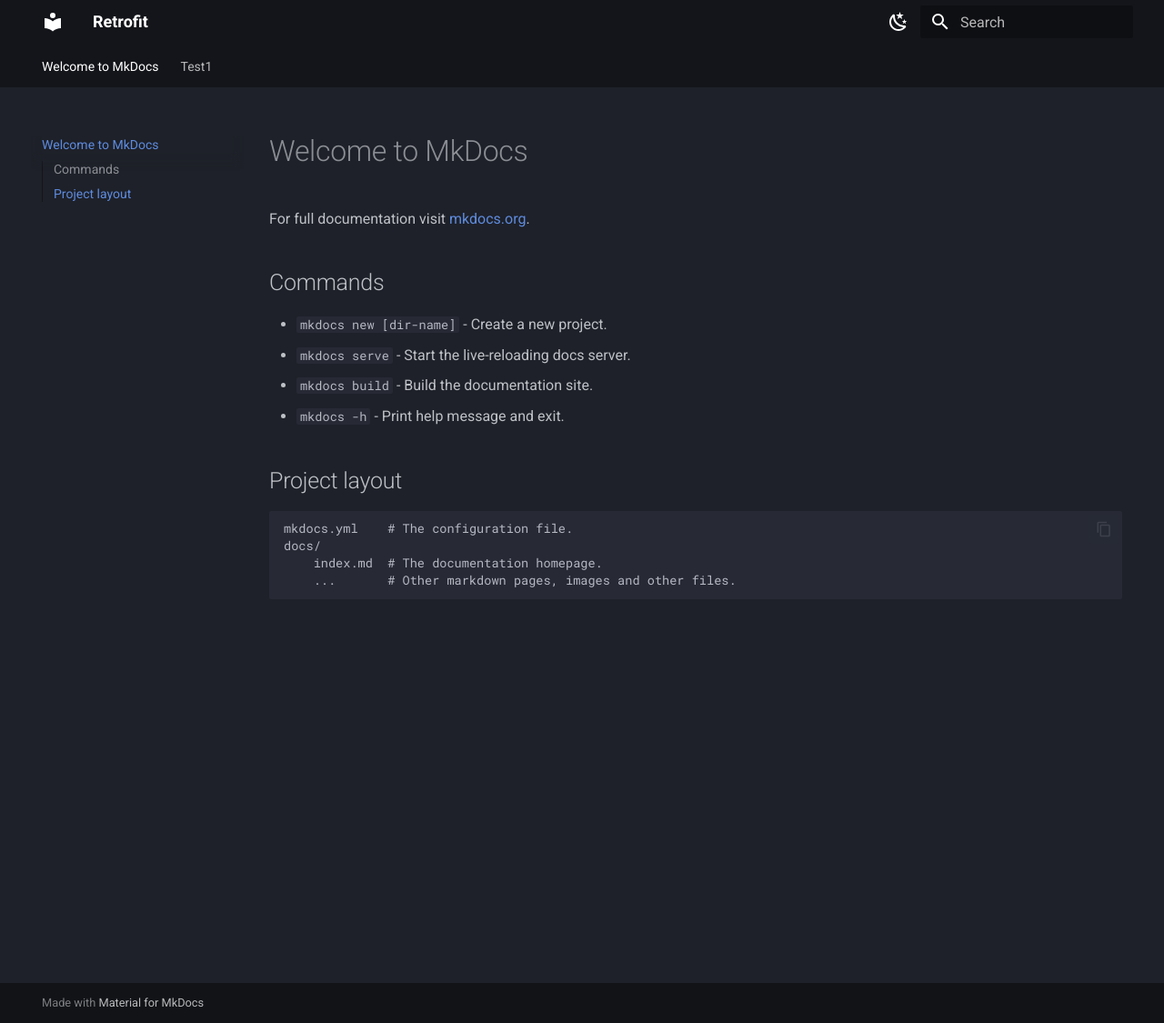
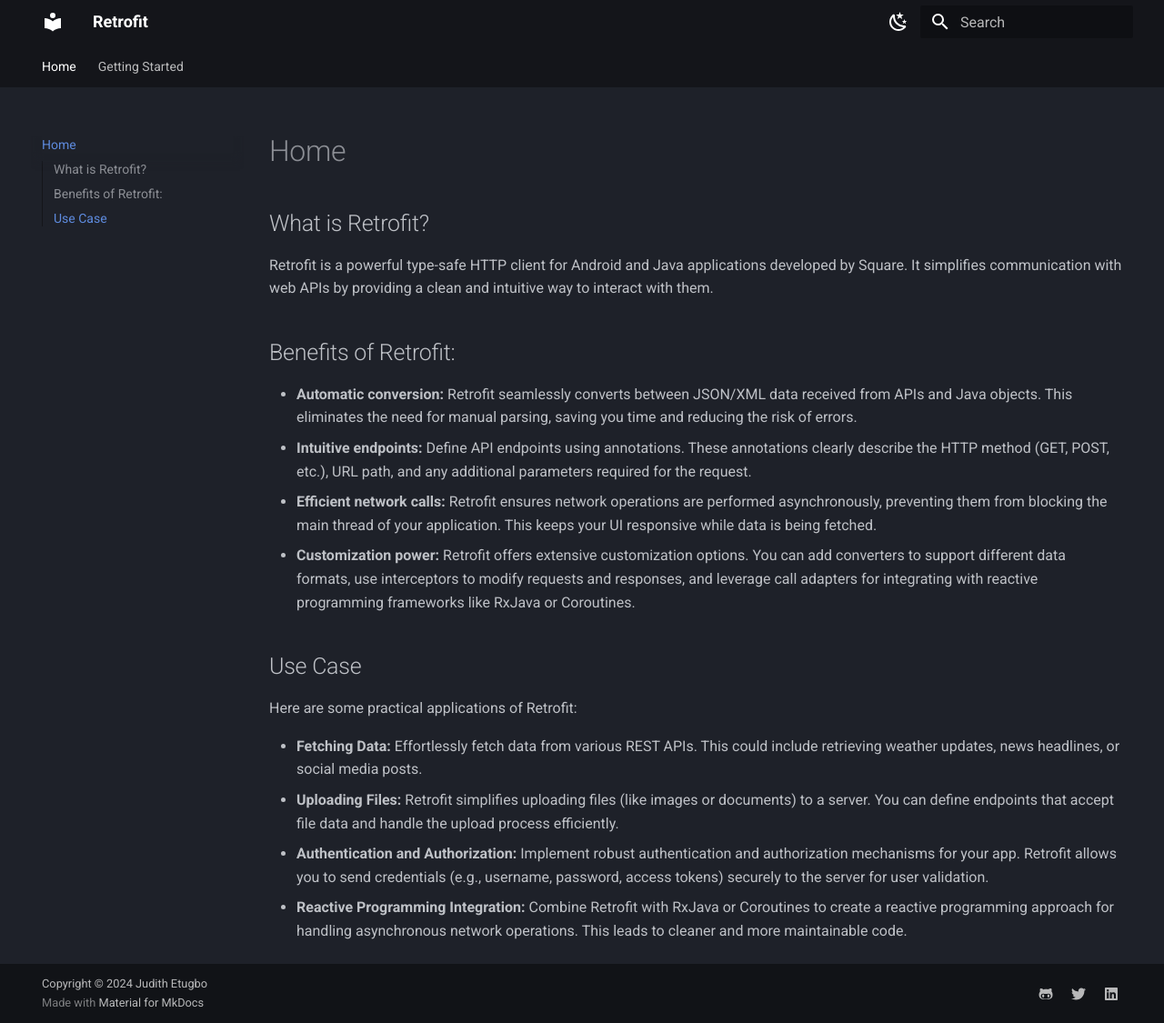
Before and after one commit to Nickyshe/Retrofit-Docs, an MkDocs documentation site: the page built from docs/index.md, in a window 1280 px wide and 1125 px high. Shown: the whole window at 91% size. Built offline with MkDocs 1.6.1 and Material for MkDocs 9.7.7, drawn with Linux system fonts in a browser that asks for light colours.

```diff
--- a/docs/index.md
+++ b/docs/index.md
@@ -1,17 +1,19 @@
-# Welcome to MkDocs
+## What is Retrofit?
 
-For full documentation visit [mkdocs.org](https://www.mkdocs.org).
+Retrofit is a powerful type-safe HTTP client for Android and Java applications developed by Square. It simplifies communication with web APIs by providing a clean and intuitive way to interact with them.
 
-## Commands
+## Benefits of Retrofit:
 
-* `mkdocs new [dir-name]` - Create a new project.
-* `mkdocs serve` - Start the live-reloading docs server.
-* `mkdocs build` - Build the documentation site.
-* `mkdocs -h` - Print help message and exit.
+* **Automatic conversion:** Retrofit seamlessly converts between JSON/XML data received from APIs and Java objects. This eliminates the need for manual parsing, saving you time and reducing the risk of errors.
+* **Intuitive endpoints:** Define API endpoints using annotations. These annotations clearly describe the HTTP method (GET, POST, etc.), URL path, and any additional parameters required for the request.
+* **Efficient network calls:** Retrofit ensures network operations are performed asynchronously, preventing them from blocking the main thread of your application. This keeps your UI responsive while data is being fetched.
+* **Customization power:** Retrofit offers extensive customization options. You can add converters to support different data formats, use interceptors to modify requests and responses, and leverage call adapters for integrating with reactive programming frameworks like RxJava or Coroutines.
 
-## Project layout
+## Use Case
 
-    mkdocs.yml    # The configuration file.
-    docs/
-        index.md  # The documentation homepage.
-        ...       # Other markdown pages, images and other files.
+Here are some practical applications of Retrofit:
+
+* **Fetching Data:** Effortlessly fetch data from various REST APIs. This could include retrieving weather updates, news headlines, or social media posts.
+* **Uploading Files:**  Retrofit simplifies uploading files (like images or documents) to a server. You can define endpoints that accept file data and handle the upload process efficiently.
+* **Authentication and Authorization:** Implement robust authentication and authorization mechanisms for your app. Retrofit allows you to send credentials (e.g., username, password, access tokens) securely to the server for user validation.
+* **Reactive Programming Integration:**  Combine Retrofit with RxJava or Coroutines to create a reactive programming approach for handling asynchronous network operations. This leads to cleaner and more maintainable code.
--- a/mkdocs.yml
+++ b/mkdocs.yml
@@ -1,6 +1,10 @@
 site_name: Retrofit
 theme:
  name: material
+ language: en
+ favicon: material/server/network
+ icon:
+  logo:
  features:
    - navigation.tabs
    - navigation.sections
@@ -11,9 +15,14 @@ theme:
    - content.tabs.link
    - content.code.annotation
    - content.code.copy
+
+ plugins:
+   - typeset
+   - search
+
  palette:
 
-  #toggle for dark mode
+ #toggle for dark mode
    - scheme: slate
      primary: black
      accent: deep orange
@@ -28,3 +37,31 @@ theme:
      toggle:
        icon: material/weather-sunny
        name: Switch to dark mode
+
+markdown_extensions:
+  - pymdownx.highlight:
+      anchor_linenums: true
+  - pymdownx.inlinehilite
+  - pymdownx.snippets
+  - admonition
+  - pymdownx.arithmatex:
+      generic: true
+  - footnotes
+  - pymdownx.details
+  - pymdownx.superfences
+  - pymdownx.mark
+  - attr_list
+  - pymdownx.emoji:
+      emoji_index: !!python/name:material.extensions.emoji.twemoji
+  - toc:
+     permalink: true
+
+copyright: Copyright &copy; 2024 Judith Etugbo
+extra:
+  social:
+    - icon: fontawesome/brands/github-alt
+      link: https://github.com/Nickyshe
+    - icon: fontawesome/brands/twitter
+      link: https://x.com/judith_etugbo?t=eqQWuj8uDTQMtF5L1UPOVA&s=09
+    - icon: fontawesome/brands/linkedin
+      link: https://www.linkedin.com/in/etugbo-judith-984545236
```
Also changed, not shown: docs/Getting Started.md (added, +259 -0 lines), docs/test1.md (deleted).
